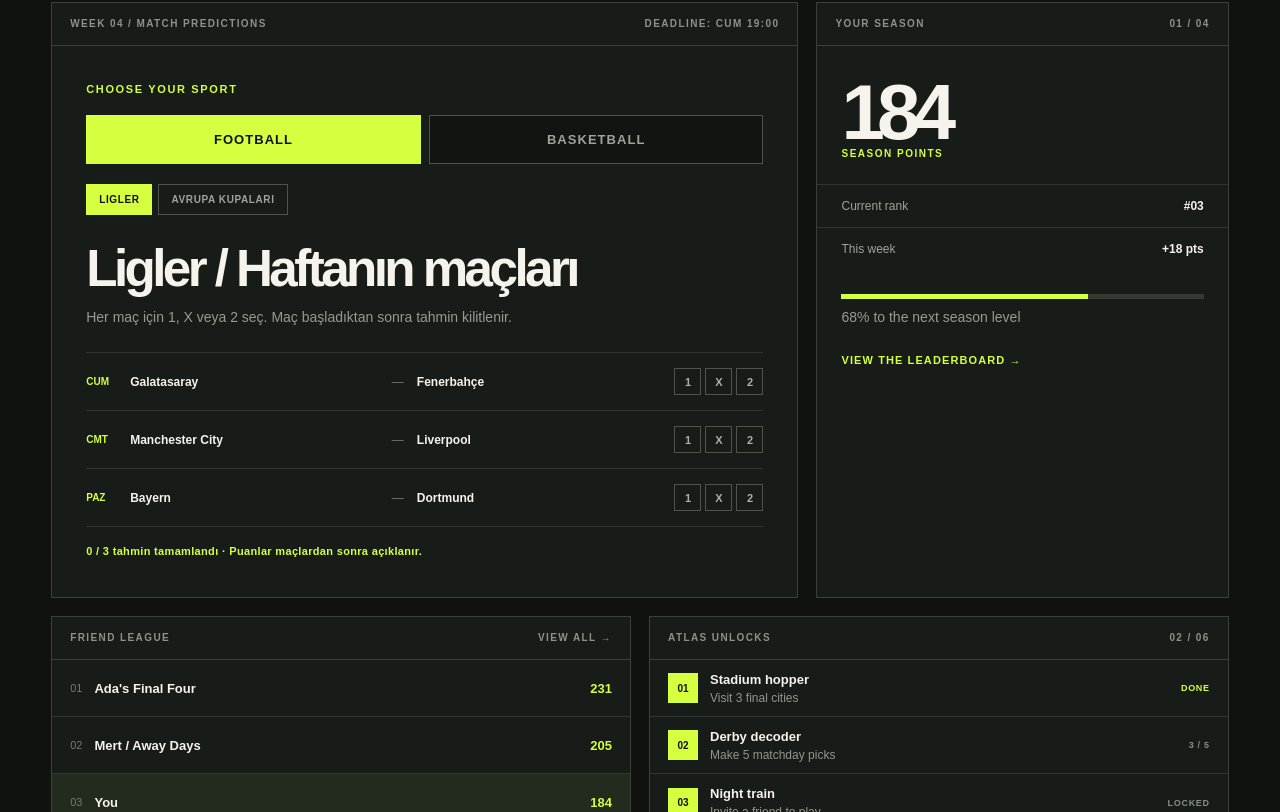
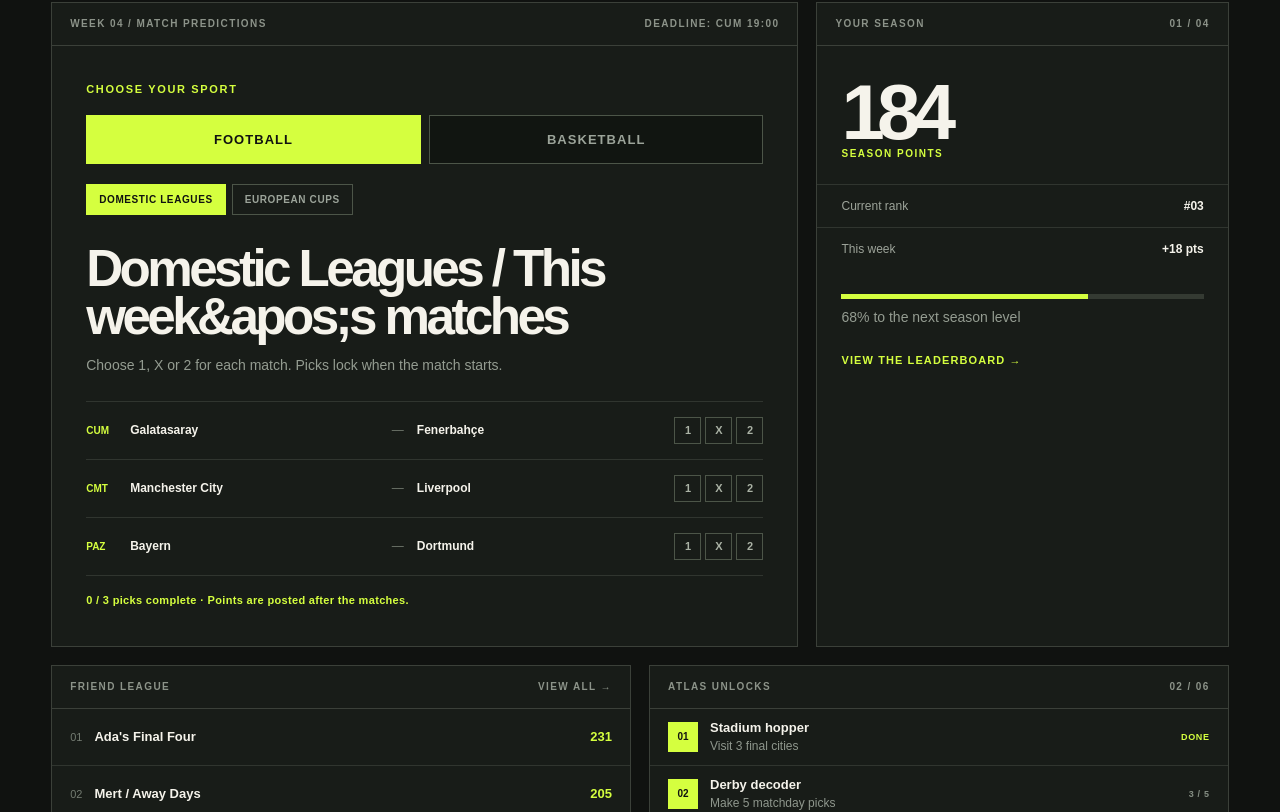
Before and after one commit to istanbulhighlights34-star/finalistanbul, a Next.js app: page /arena in a window 1280 px wide. Shown: the part 480-1292 px from the top of the page. Built offline with nearby package versions, Linux system fonts and the light colour scheme.

Commit message:
copy: make Arena interface English

```diff
--- a/app/arena/page.tsx
+++ b/app/arena/page.tsx
@@ -5,7 +5,7 @@ import { useState } from "react";
 import styles from "./arena.module.css";
 
 const sports = ["Football", "Basketball"];
-const footballModes = ["Ligler", "Avrupa Kupaları"];
+const footballModes = ["Domestic Leagues", "European Cups"];
 const matches = [
   ["CUM", "Galatasaray", "Fenerbahçe"],
   ["CMT", "Manchester City", "Liverpool"],
@@ -60,8 +60,8 @@ export default function ArenaPage() {
               {sport === "Football" && <div className={styles.leagueTabs}>
                 {footballModes.map((item) => <button key={item} className={competition === item ? styles.leagueTabActive : styles.leagueTab} onClick={() => setCompetition(item)}>{item}</button>)}
               </div>}
-              <h2>{sport === "Football" ? `${competition} / Haftanın maçları` : "EuroLeague / Haftanın maçları"}</h2>
-              <p className={styles.muted}>Her maç için 1, X veya 2 seç. Maç başladıktan sonra tahmin kilitlenir.</p>
+              <h2>{sport === "Football" ? `${competition} / This week&apos;s matches` : "EuroLeague / This week&apos;s matches"}</h2>
+              <p className={styles.muted}>Choose 1, X or 2 for each match. Picks lock when the match starts.</p>
               <div className={styles.matchList}>
                 {activeMatches.map(([day, home, away]) => (
                   <div className={styles.matchRow} key={home}>
@@ -70,7 +70,7 @@ export default function ArenaPage() {
                   </div>
                 ))}
               </div>
-              <p className={styles.status}>{Object.keys(predictions).length} / {activeMatches.length} tahmin tamamlandı · Puanlar maçlardan sonra açıklanır.</p>
+              <p className={styles.status}>{Object.keys(predictions).length} / {activeMatches.length} picks complete · Points are posted after the matches.</p>
             </div>
           </article>
 
```
